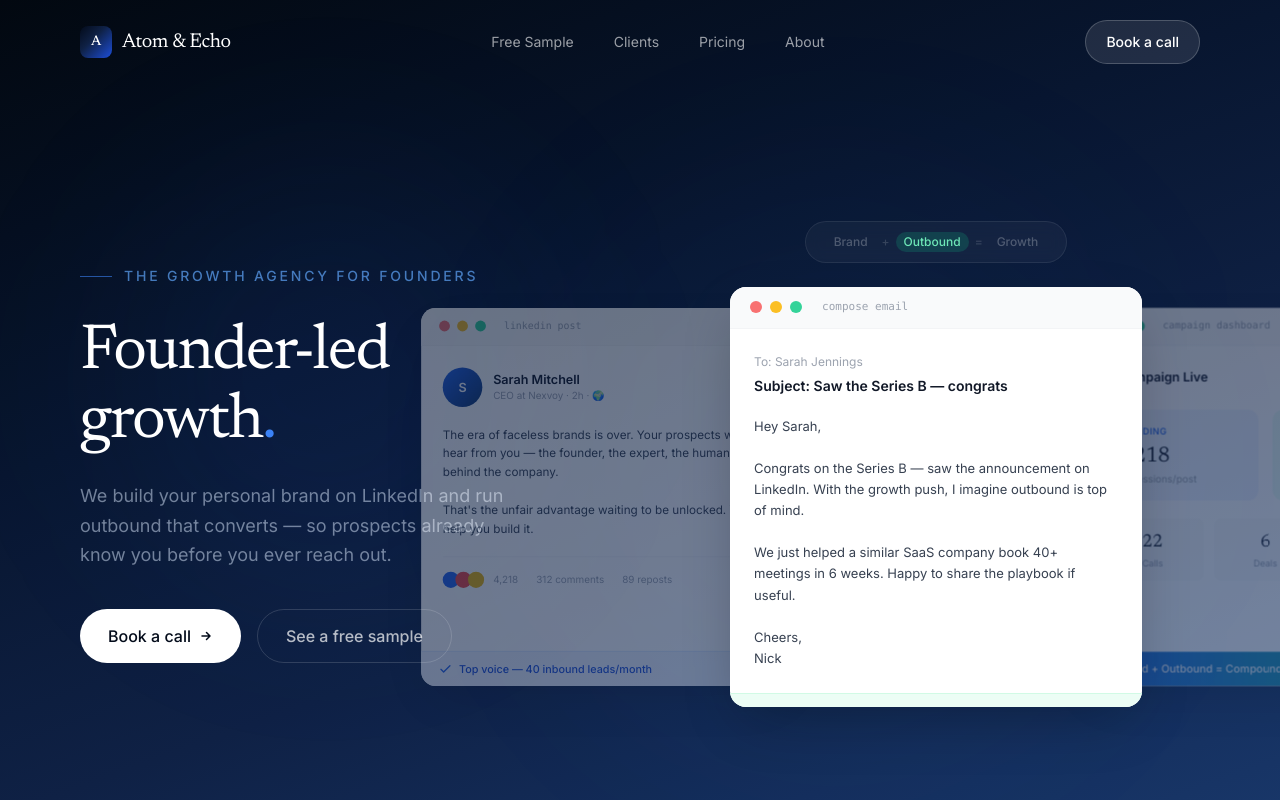
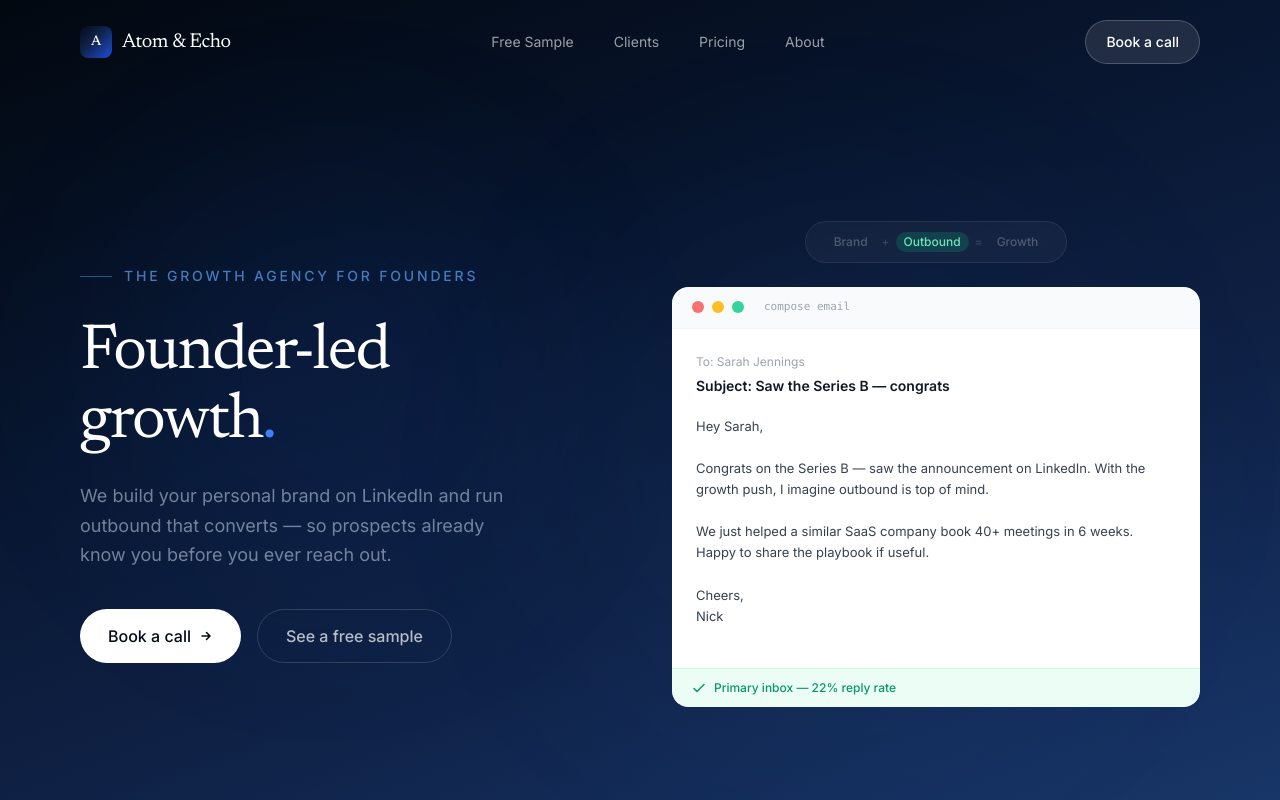
Before and after one commit to sudeesds/fitnez, a React (Vite) app: page / in a window 1280 px wide. Shown: the top 800 px of the page. Built offline with nearby package versions, Linux system fonts and the light colour scheme; the HTML template or start-up script is replaced by a standard one.

Commit message:
Carousel: side cards peek 10% from edges, clipped behind background
Full-width cards with translateX(93%) so only ~7% of adjacent cards
show from the edges. Container uses overflow-hidden and rounded-2xl
to clip the side cards cleanly.

https://claude.ai/code/session_01DVt6hfTew65FcN126RMVAV

```diff
--- a/src/components/Hero.tsx
+++ b/src/components/Hero.tsx
@@ -11,21 +11,21 @@ function getCardStyle(cardIndex: number, activeIndex: number): React.CSSProperti
   const base: React.CSSProperties = {
     transition: 'all 0.9s cubic-bezier(0.4, 0, 0.2, 1)',
     position: 'absolute',
-    width: '78%',
+    width: '100%',
     height: '100%',
-    left: '11%',
+    left: 0,
   };
 
   if (offset === 0) {
     return { ...base, transform: 'translateX(0) scale(1)', opacity: 1, zIndex: 10 };
   }
   if (offset === 1) {
-    return { ...base, transform: 'translateX(80%) scale(0.9)', opacity: 0.4, zIndex: 5 };
+    return { ...base, transform: 'translateX(93%) scale(0.95)', opacity: 0.5, zIndex: 5 };
   }
   if (offset === -1) {
-    return { ...base, transform: 'translateX(-80%) scale(0.9)', opacity: 0.4, zIndex: 5 };
+    return { ...base, transform: 'translateX(-93%) scale(0.95)', opacity: 0.5, zIndex: 5 };
   }
-  return { ...base, transform: 'translateX(160%) scale(0.85)', opacity: 0, zIndex: 0 };
+  return { ...base, transform: 'translateX(186%) scale(0.9)', opacity: 0, zIndex: 0 };
 }
 
 export function Hero() {
@@ -115,7 +115,7 @@ export function Hero() {
             </div>
 
             {/* Carousel track */}
-            <div className="relative h-[420px]">
+            <div className="relative h-[420px] overflow-hidden rounded-2xl">
 
                 {/* Branding card */}
                 <div
```
